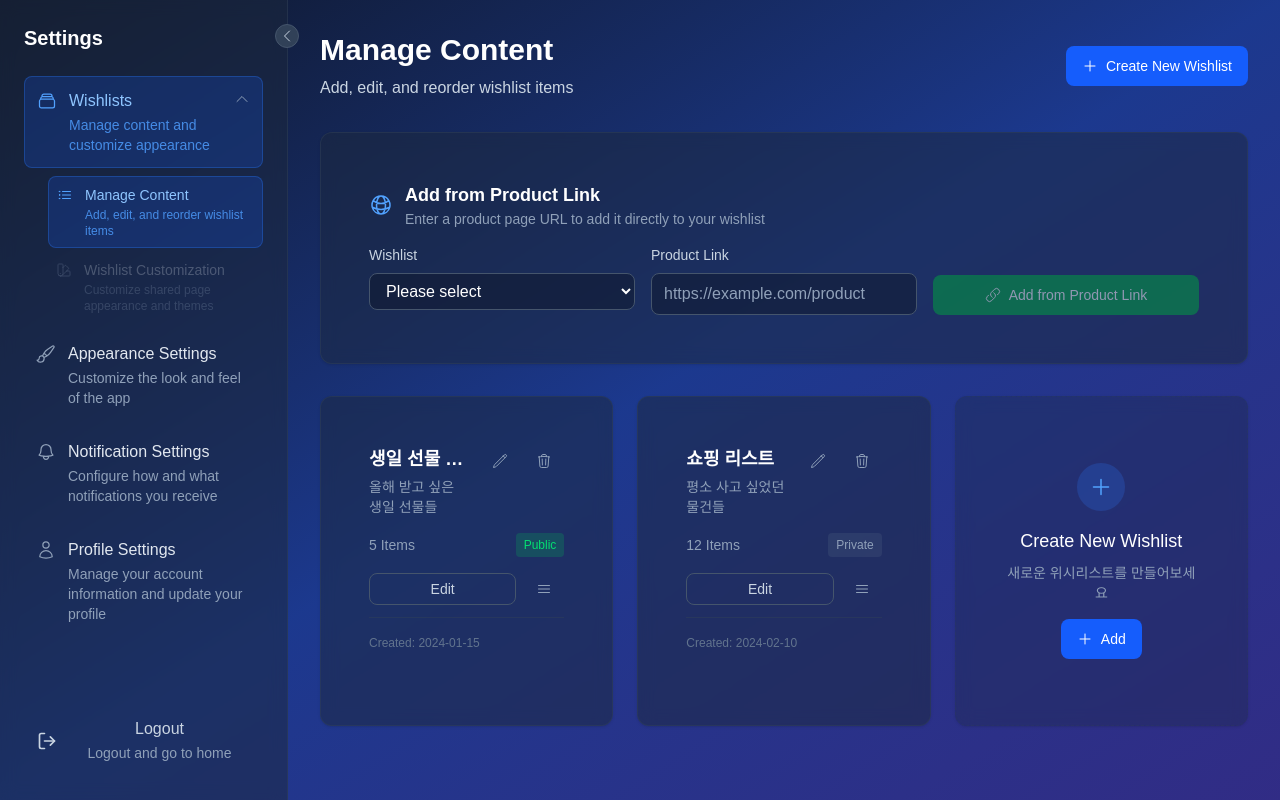
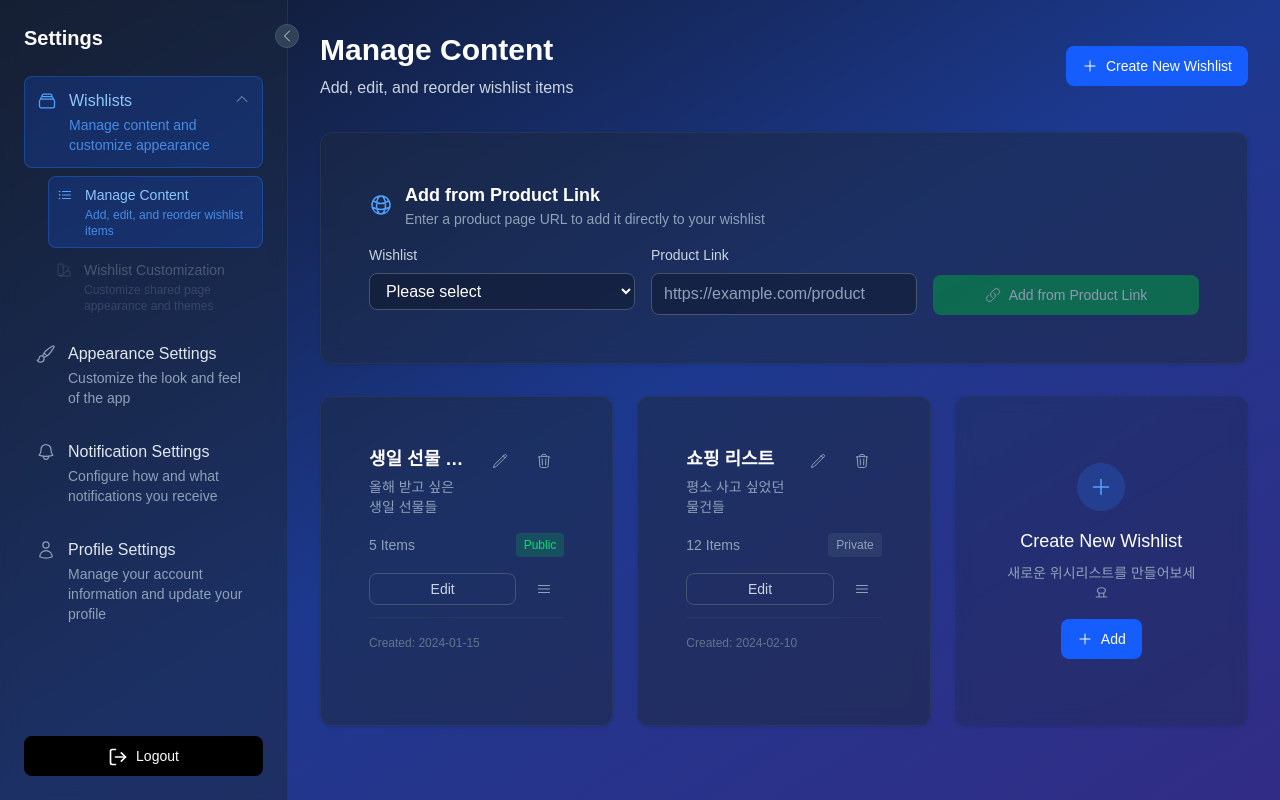
Before and after one commit to HyungwonJang0327/linklet, a Next.js app: page /en/settings/wishlists in a window 1280 px wide. Built offline with nearby package versions, Linux system fonts and the light colour scheme.

Commit message:
fix: 로그아웃 버튼 디자인 변경

```diff
--- a/components/settings/settings-sidebar.tsx
+++ b/components/settings/settings-sidebar.tsx
@@ -18,6 +18,7 @@ import {
   RectangleStackIcon
 } from '@heroicons/react/24/outline'
 import { LogOut } from 'lucide-react'
+import { Button } from '../ui'
 
 interface SettingsSidebarProps {
   onItemClick?: () => void
@@ -301,38 +302,17 @@ export function SettingsSidebar({ onItemClick, collapsed = false, onToggleCollap
 
       {/* Logout Button */}
       <div className={`${collapsed ? 'p-3' : 'p-6'} pt-0 transition-all duration-300`}>
-        <button
+        <Button
+          size="md"
+          fullWidth
           onClick={() => {
             logout()
             if (onItemClick) onItemClick()
           }}
-          className={`
-            w-full flex items-center gap-3 p-3 rounded-lg transition-colors duration-200 relative group
-            text-slate-300 hover:bg-red-500/10 hover:text-red-400 border border-transparent hover:border-red-500/30
-            ${collapsed ? 'justify-center' : ''}
-          `}
-          title={collapsed ? t('navigation.logout') : undefined}
         >
-          <LogOut className={`w-5 h-5 ${collapsed ? '' : 'mt-0.5'} flex-shrink-0`} />
-
-          {!collapsed && (
-            <div className="flex-1 min-w-0">
-              <div className="font-medium">
-                {t('navigation.logout')}
-              </div>
-              <div className="text-sm mt-0.5 text-slate-400">
-                {t('navigation.logoutDesc')}
-              </div>
-            </div>
-          )}
-
-          {/* Tooltip for collapsed state */}
-          {collapsed && (
-            <div className="absolute left-full ml-2 px-2 py-1 bg-slate-800 text-sm text-white rounded opacity-0 group-hover:opacity-100 transition-opacity pointer-events-none whitespace-nowrap z-50 border border-slate-600">
-              {t('navigation.logout')}
-            </div>
-          )}
-        </button>
+          <LogOut className={`w-5 h-5 mr-2 ${collapsed ? '' : 'mt-0.5'} flex-shrink-0`} />
+          {t('navigation.logout')}
+          </Button>
       </div>
     </div>
   )
--- a/components/ui/button.tsx
+++ b/components/ui/button.tsx
@@ -25,6 +25,7 @@ export function Button({
   onClick,
   type = 'button',
   className,
+  fullWidth = false,
   ...props
 }: ButtonProps & React.ButtonHTMLAttributes<HTMLButtonElement>) {
   return (
@@ -33,12 +34,13 @@ export function Button({
       onClick={onClick}
       disabled={disabled || loading}
       className={cn(
-        'inline-flex items-center justify-center rounded-lg font-medium transition-colors',
+        'inline-flex items-center justify-center rounded-lg font-medium transition-colors cursor-pointer',
         'focus-visible:outline-none focus-visible:ring-2 focus-visible:ring-offset-2',
         'disabled:opacity-50 disabled:cursor-not-allowed',
         buttonVariants[variant],
         buttonSizes[size],
-        className
+        className,
+        fullWidth ? 'w-full' : '',
       )}
       {...props}
     >
--- a/lib/types/index.ts
+++ b/lib/types/index.ts
@@ -63,6 +63,7 @@ export interface ButtonProps {
   onClick?: () => void
   type?: 'button' | 'submit' | 'reset'
   className?: string
+  fullWidth?: boolean
 }
 
 export interface InputProps {
```
